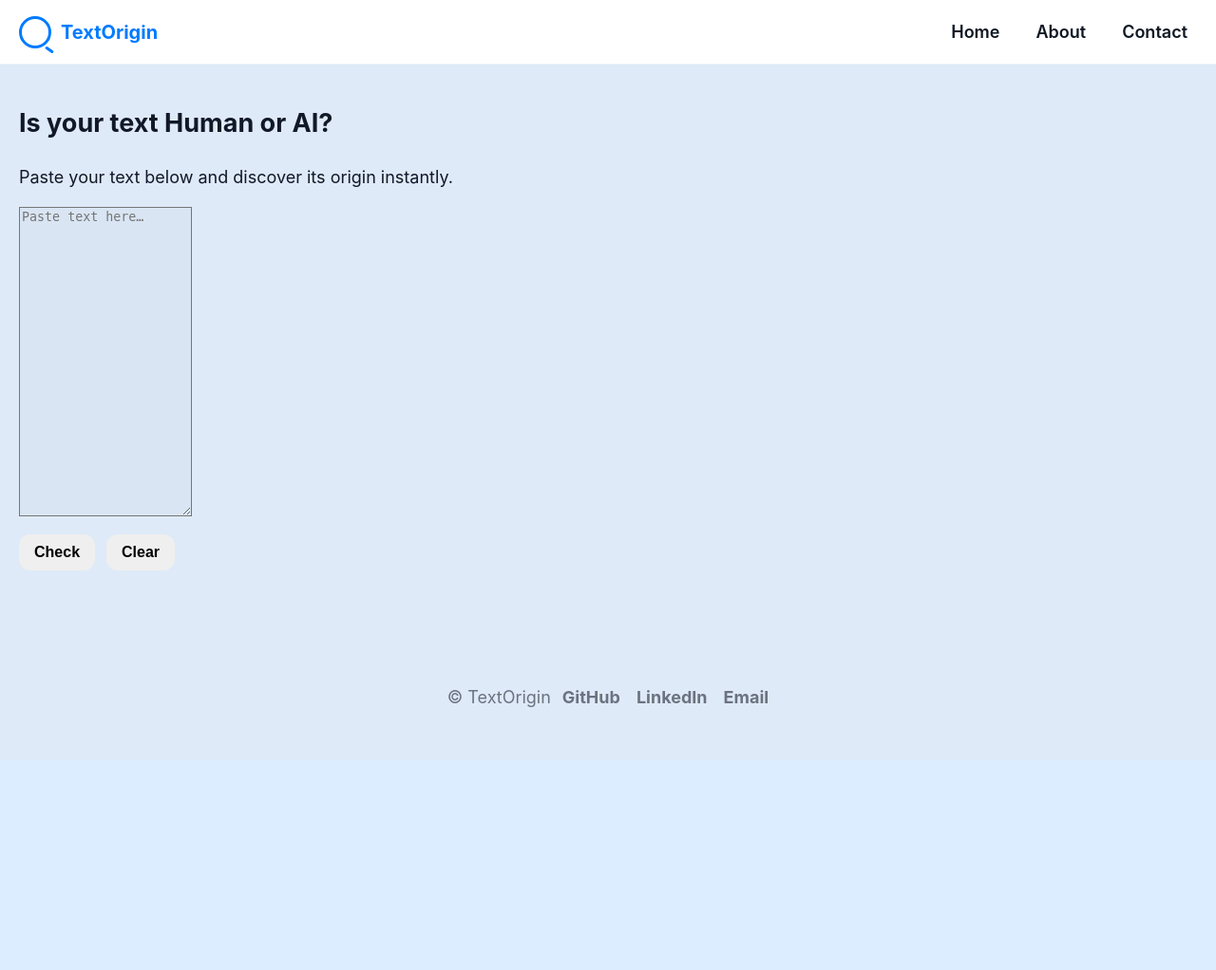
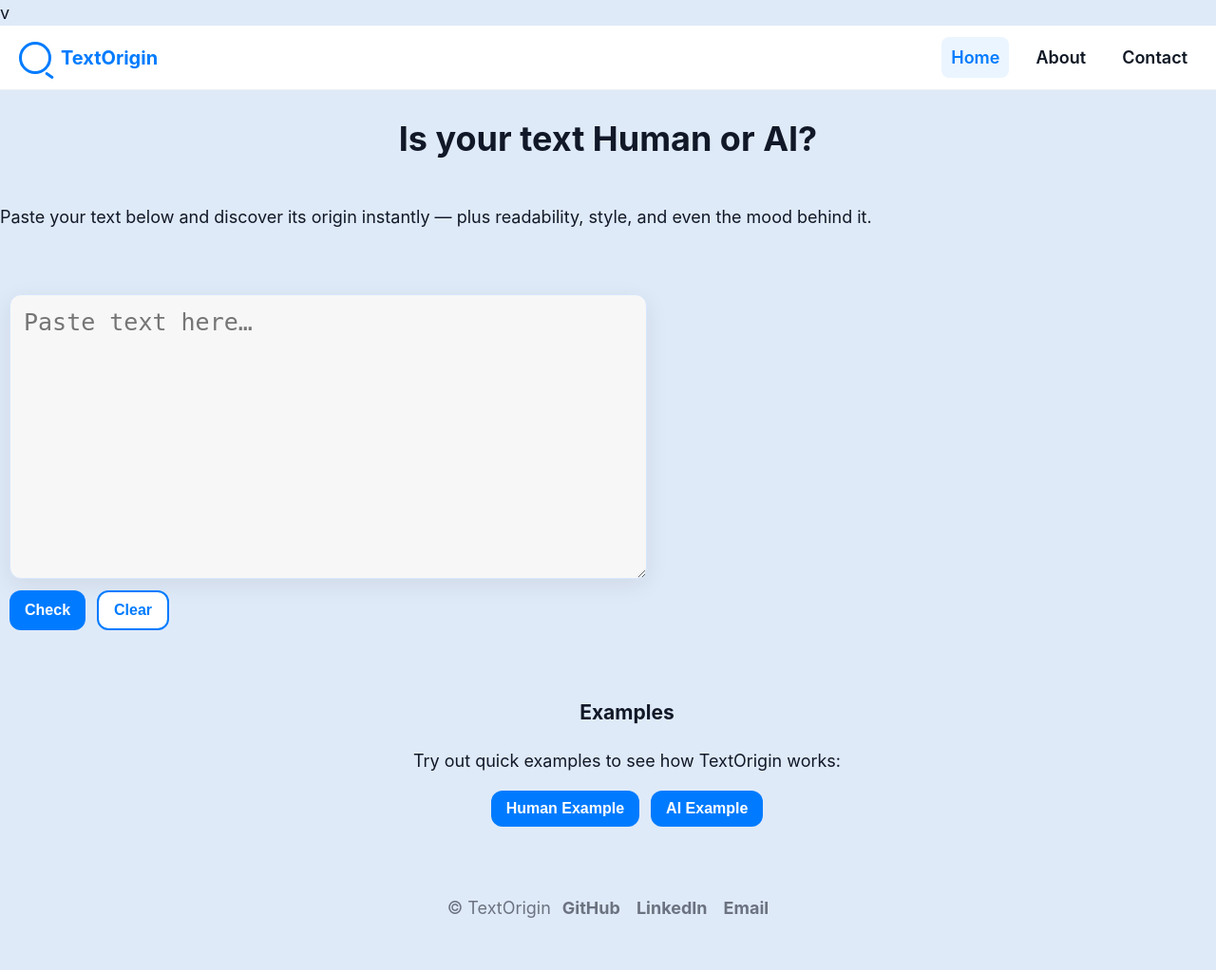
Before and after one commit to Sudhanmuthukumar/AI_Human, a Flask app: page / in a window 1280 px wide. Shown: the whole page at 95% size. Before the commit the page ends 745 px from the top, so only its background shows below. Run offline with Flask 3, Linux system fonts and the light colour scheme; parts of the project's set-up code (start-up, migrations or seed data) failed here and were passed over.

Commit message:
Update index.html

```diff
--- a/templates/index.html
+++ b/templates/index.html
@@ -1,10 +1,9 @@
-<!doctype html>
+v<!doctype html>
 <html lang="en">
 <head>
   <meta charset="utf-8" />
   <meta name="viewport" content="width=device-width,initial-scale=1" />
   <title>TextOrigin — Human or AI text detector</title>
-  <!-- Correct Flask static linking -->
   <link rel="stylesheet" href="{{ url_for('static', filename='style.css') }}">
 </head>
 <body>
@@ -14,31 +13,48 @@
       <span class="glass"></span><span>Text<strong>Origin</strong></span>
     </a>
     <nav class="nav-links">
-  <a href="{{ url_for('index') }}">Home</a>
+      <a href="{{ url_for('index') }}" class="active">Home</a>
       <a href="{{ url_for('about') }}">About</a>
       <a href="{{ url_for('contact') }}">Contact</a>
     </nav>
   </div>
 </header>
 
-<main class="container">
-  <section class="hero">
-    <h1>Is your text Human or AI?</h1>
-    <p class="subtitle">Paste your text below and discover its origin instantly.</p>
+<center><h1>Is your text Human or AI?</h1></center>
+<p class="subtitle">
+  Paste your text below and discover its origin instantly — plus readability, style, and even the mood behind it.
+</p>
+
+<section class="hero two-col">
+  <!-- Input -->
+  <div class="input-side">
     <textarea id="userText" placeholder="Paste text here…"></textarea>
     <div class="controls">
-      <button id="checkBtn" class="btn">Check</button>
-      <button id="clearBtn" class="btn secondary">Clear</button>
+      <button id="checkBtn" class="btn default">Check</button>
+      <button id="clearBtn" class="btn clear">Clear</button>
+
     </div>
-    <div id="result" class="card" style="display:none;">
-  <div class="percent" id="scoreText">Human: 0% | AI: 0%</div>
+  </div>
+
+
+  <!-- Output -->
+  <div class="output-side">
+    <div id="result" class="card" style="display: none;">
+      <div class="percent" id="scoreText"></div>
       <div class="meter"><i id="meterFill"></i></div>
-  <ul id="breakdown" class="metrics">
-    <!-- JS will populate these -->
-  </ul>
+      <ul id="breakdown" class="metrics"></ul>
+    </div>
   </div>
 </section>
-</main>
+<center><p id="warningMsg" style="color: red; font-weight: 600; display: none;">Please enter some text before checking.</p></center>
+<section class="examples container">
+  <h3>Examples</h3>
+  <p>Try out quick examples to see how TextOrigin works:</p>
+  <div class="controls">
+    <button id="exampleHumanBtn" class="btn default">Human Example</button>
+    <button id="exampleAiBtn" class="btn default">AI Example</button>
+  </div>
+</section>
 
 <footer>
   <div>© TextOrigin</div>
@@ -49,7 +65,6 @@
   </div>
 </footer>
 
-<!-- Correct Flask static linking -->
-<script src="{{ url_for('static', filename='script.js') }}"></script>
+<script src="{{ url_for('static', filename='script.js') }}" defer></script>
 </body>
 </html>
```
Lines whose indentation alone changed are shown as unchanged.
